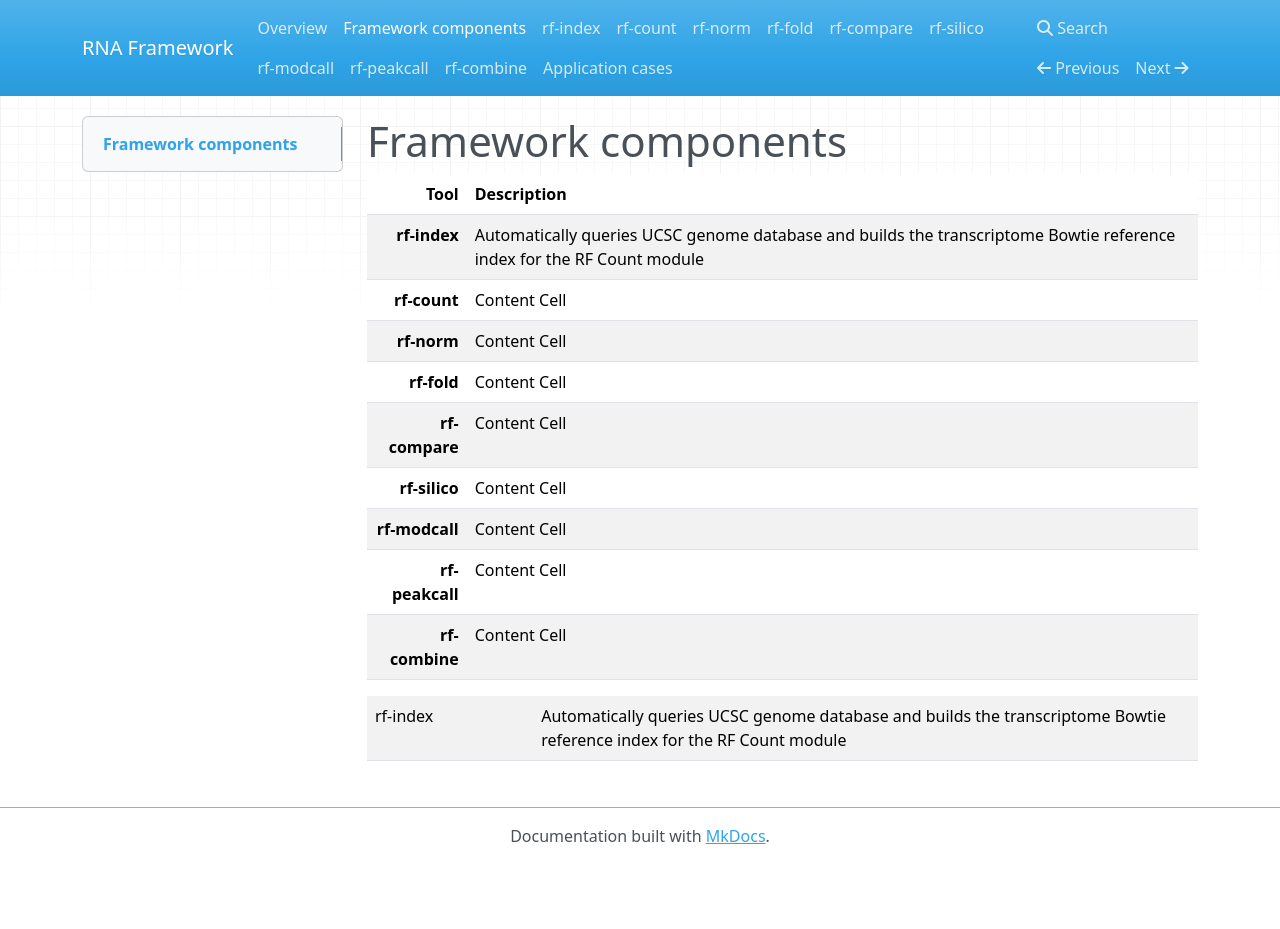
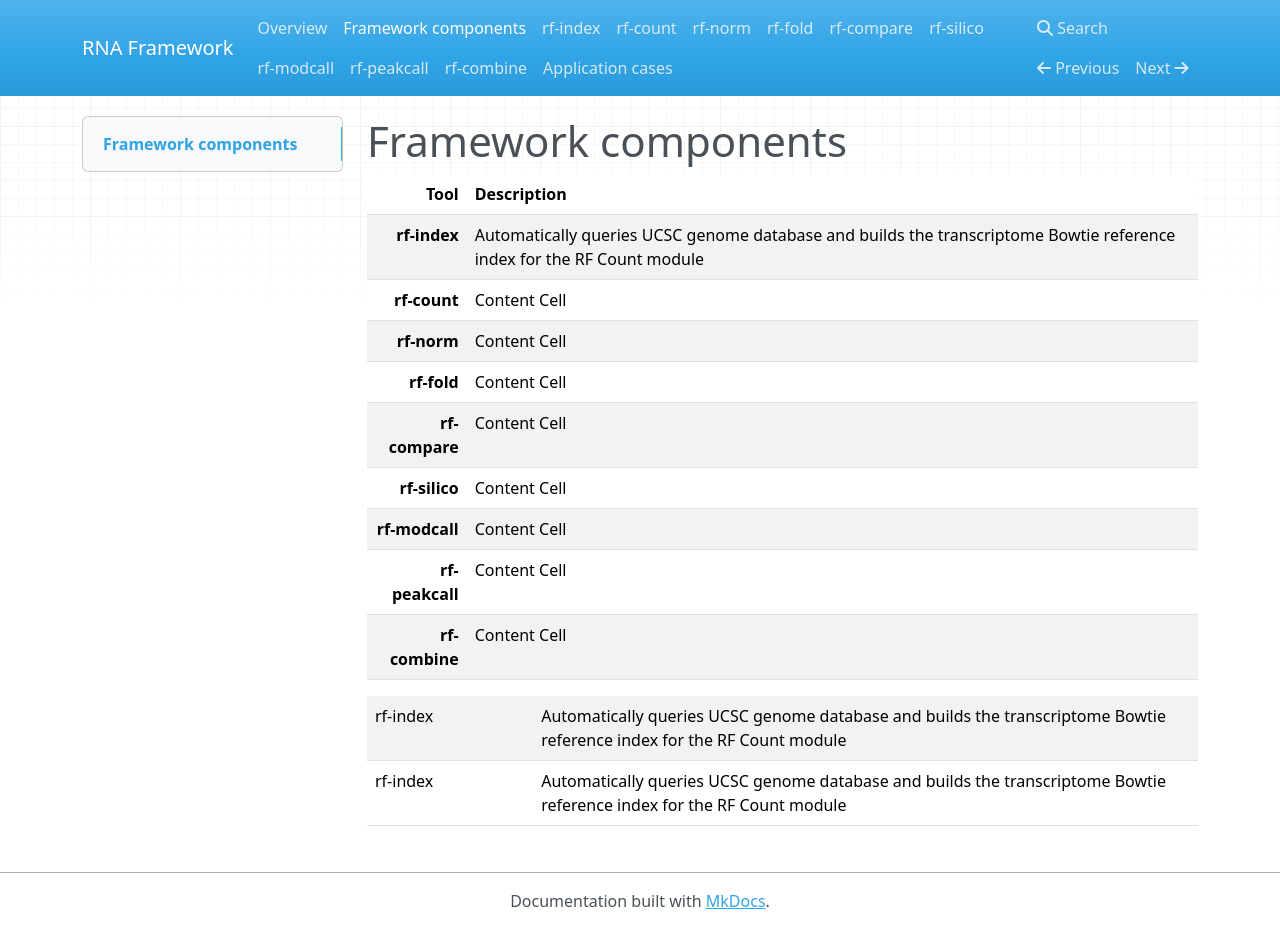
Before and after one commit to dincarnato/RNAFramework, an MkDocs documentation site: the page built from docs/components.md, in a window 1280 px wide and 929 px high. Built offline with MkDocs 1.6.1, drawn with Linux system fonts in a browser that asks for light colours; nearby versions of some CDN libraries; old or Windows-style settings are respelled for this version of MkDocs.

Commit message:
no message

```diff
--- a/docs/components.md
+++ b/docs/components.md
@@ -15,10 +15,20 @@ __rf-combine__    | Content Cell
 
 
 <table>
+<tr>
 <td style="width: 20%">
 rf-index
 </td>
 <td>
 Automatically queries UCSC genome database and builds the transcriptome Bowtie reference index for the RF Count module
 </td>
+</tr>
+<tr>
+<td style="width: 20%">
+rf-index
+</td>
+<td>
+Automatically queries UCSC genome database and builds the transcriptome Bowtie reference index for the RF Count module
+</td>
+</tr>
 </table>
```
